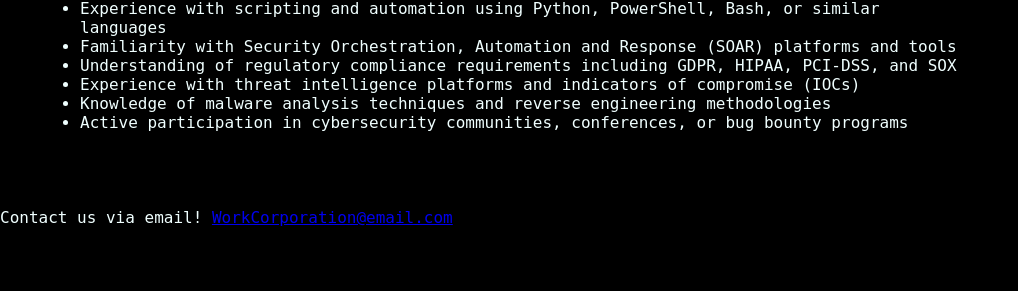
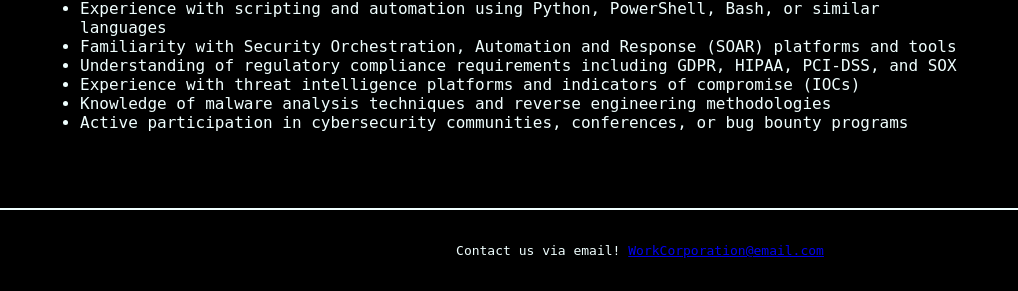
Before and after one commit to SWH03086/project_01, a PHP site: page /jobs.html in a window 1280 px wide. Shown: the part 4280-4571 px from the top of the page, without its empty margins (0-1018 px from the left). Before the commit the page ends 4506 px from the top, so only its background shows below. Run offline with PHP 8.4, Linux system fonts and the light colour scheme.

Commit message:
final n-time

```diff
--- a/project1/about.html
+++ b/project1/about.html
@@ -124,7 +124,7 @@
         </table>
 
     <!--The footer of the website-->
-    <footer>
+    <footer class="site-footer">
     <p>
         Contact us via email!
         <a href="https://danyloswin123.atlassian.net/browse/CF">
--- a/project1/apply.html
+++ b/project1/apply.html
@@ -211,7 +211,7 @@
   </main>
 
   <!-- ===== FOOTER ===== -->
-    <footer>
+    <footer class="site-footer">
     <p>
         Contact us via email!
         <a href="https://danyloswin123.atlassian.net/browse/CF">
--- a/project1/index.html
+++ b/project1/index.html
@@ -79,7 +79,7 @@
     </main>
 
     <!--The footer contains the company email address and the Jira account-->
-    <footer>
+    <footer class="site-footer">
     <p>
         Contact us via email!
         <a href="https://danyloswin123.atlassian.net/browse/CF">
--- a/project1/jobs.html
+++ b/project1/jobs.html
@@ -221,7 +221,7 @@
     </div>
 
     <!-- Footer Section  -->
-    <footer>
+    <footer class="site-footer">
     <p>
         Contact us via email!
         <a href="https://danyloswin123.atlassian.net/browse/CF">
--- a/project1/style/styles.css
+++ b/project1/style/styles.css
@@ -109,18 +109,15 @@ textarea {
     margin-top: 20px;
 }
 .site-footer {
+
     margin-top: 40px;
     padding: 20px;
     border-top: 2px solid azure;
 }
-
-.site-footer a {
+.site-footer p {
+    text-align: center;
     color: azure;
-    text-decoration: underline;
-}
-
-.site-footer a:hover {
-    color: white;
+    font-size: small;
 }
 .feedback-section {
     display: flex;
```
